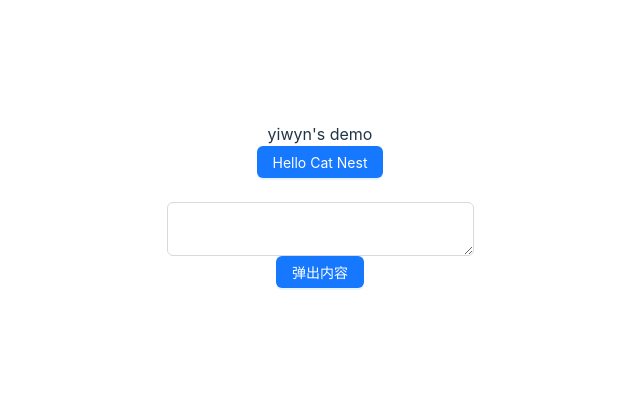
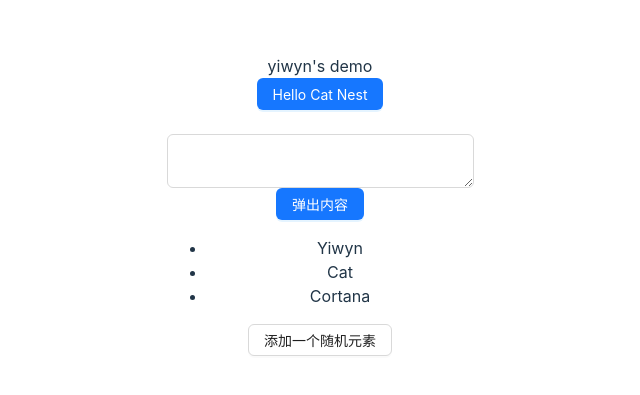
Before and after one commit to Yiwyn/cat-nest-front, a React (Vite) app: page / in a window 1280 px wide. Shown: the part 195-590 px from the top of the page, without its empty margins (320-960 px from the left). Built offline with nearby package versions, Linux system fonts and the light colour scheme.

Commit message:
demo example 编写

```diff
--- a/src/pages/Example.tsx
+++ b/src/pages/Example.tsx
@@ -2,13 +2,30 @@ import {Button, Input, message} from "antd";
 import {useState} from "react";
 
 const {TextArea} = Input
+
 // 案例文件
+
+
+class User {
+    id: string
+    name: string
+
+    constructor(id: string, name: string) {
+        this.id = id
+        this.name = name
+    }
+}
+
+
 export default function Example() {
 
     const [messageApi, contextHolder] = message.useMessage()
 
     const [context, setContext] = useState("")
 
+    const [infos, setInfos] = useState([
+        new User("1", "Yiwyn"), new User("2", "Cat"), new User("3", "Cortana")
+    ])
 
     const showInfo = (message: string) => {
         messageApi.info(message)
@@ -18,6 +35,21 @@ export default function Example() {
         console.log(context)
         setContext("")
     }
+
+    const addItem = () => {
+        const id = (infos.length + 1).toString()
+        const u = new User(id, "随机添加" + id)
+        infos.push(u)
+        const us = [...infos]
+        setInfos(us)
+        console.log(infos)
+    }
+
+    const infoRender = infos.map(u => (
+        <li key={u.id}>
+            {u.name}
+        </li>
+    ));
 
     return (
         <>
@@ -40,6 +72,16 @@ export default function Example() {
             <Button type={"primary"} onClick={() => showTextArea()}>
                 弹出内容
             </Button>
+
+
+            {/*    列表渲染*/}
+            <ul>
+                {infoRender}
+            </ul>
+            <Button onClick={() => addItem()}>
+                添加一个随机元素
+            </Button>
+
         </>
     )
 
```
